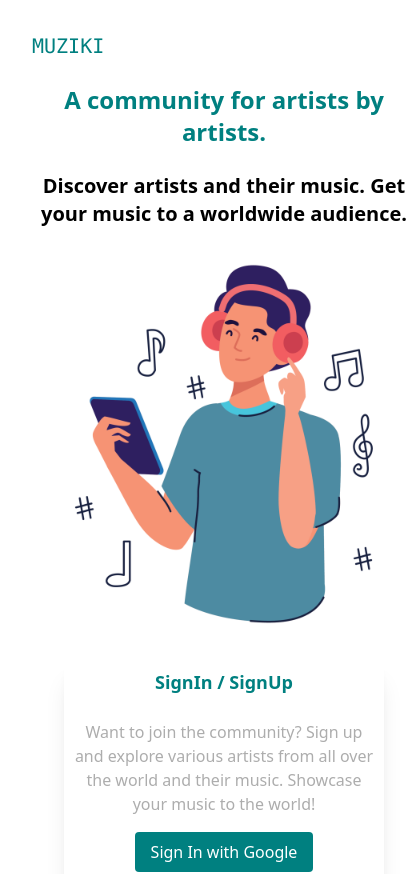
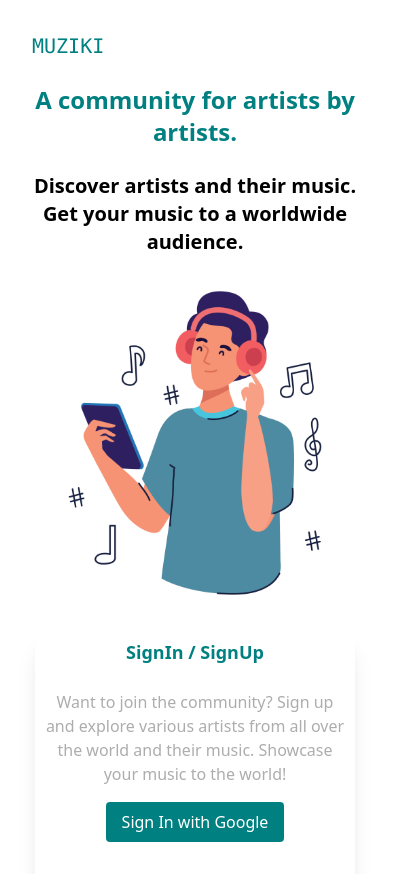
Before and after one commit to stephanieopala/music-app, a React (Vite) app: page / in a window 390 px wide. Shown: the top 874 px of the page, 416 px wide, since content can reach past the window. Built offline with nearby package versions, Linux system fonts and the light colour scheme; no server answers.

Commit message:
style(landing page): adjust the max width of the image container

```diff
--- a/src/pages/LandingPage.jsx
+++ b/src/pages/LandingPage.jsx
@@ -6,7 +6,7 @@ const LandingPage = () => {
   return (
     <div>
       <Navbar />
-      <div className="grid gap-6 sm:grid-cols-2 sm:gap-4">
+      <div className="grid gap-6 sm:grid-cols-2 sm:gap-4 justify-center">
         <div className="w-full h-auto flex flex-col justify-center items-center gap-6">
           <p className="text-2xl font-semibold text-center text-primary">
             A community for artists by artists.
@@ -15,7 +15,7 @@ const LandingPage = () => {
             Discover artists and their music. Get your music to a worldwide
             audience.
           </p>
-          <div className="w-96 h-auto">
+          <div className="max-w-96 h-auto">
             <img src={heroImage} alt="person listening to music" />
           </div>
         </div>
```
